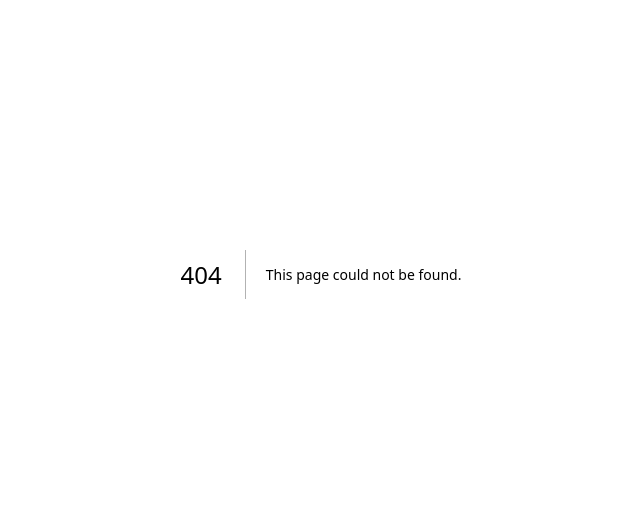
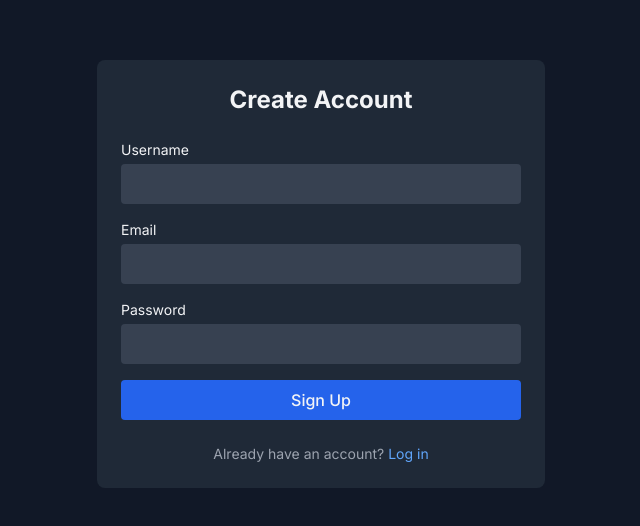
Before and after one commit to CeoSolace/Unfiltereduk, a Next.js app: page /signup in a window 1280 px wide. Before the commit this address had no page. Shown: the part 126-652 px from the top of the page, without its empty margins (319-959 px from the left). Built offline with nearby package versions, Linux system fonts and the light colour scheme.

Commit message:
Create page.tsx

```diff
--- /dev/null
+++ b/app/signup/page.tsx
@@ -0,0 +1,101 @@
+"use client";
+
+import { useState } from 'react';
+import { useRouter } from 'next/navigation';
+
+export default function SignupPage() {
+  const [email, setEmail] = useState('');
+  const [username, setUsername] = useState('');
+  const [password, setPassword] = useState('');
+  const [error, setError] = useState('');
+  const [loading, setLoading] = useState(false);
+  const router = useRouter();
+
+  const handleSubmit = async (e: React.FormEvent) => {
+    e.preventDefault();
+    setError('');
+    setLoading(true);
+
+    const res = await fetch('/api/auth/register', {
+      method: 'POST',
+      headers: { 'Content-Type': 'application/json' },
+      body: JSON.stringify({ email, username, password }),
+    });
+
+    setLoading(false);
+
+    if (res.ok) {
+      router.push('/servers');
+    } else {
+      const data = await res.json();
+      setError(data.error || 'Failed to create account');
+    }
+  };
+
+  return (
+    <div className="min-h-screen flex flex-col items-center justify-center bg-gray-900 p-4">
+      <div className="w-full max-w-md bg-gray-800 rounded-lg p-6">
+        <h1 className="text-2xl font-bold text-center mb-6">Create Account</h1>
+
+        {error && <p className="text-red-400 text-sm mb-4 text-center">{error}</p>}
+
+        <form onSubmit={handleSubmit} className="space-y-4">
+          <div>
+            <label htmlFor="username" className="block text-sm mb-1">Username</label>
+            <input
+              id="username"
+              type="text"
+              value={username}
+              onChange={(e) => setUsername(e.target.value)}
+              className="w-full p-2 bg-gray-700 text-white rounded focus:ring-2 focus:ring-blue-500"
+              required
+              minLength={3}
+            />
+          </div>
+
+          <div>
+            <label htmlFor="email" className="block text-sm mb-1">Email</label>
+            <input
+              id="email"
+              type="email"
+              value={email}
+              onChange={(e) => setEmail(e.target.value)}
+              className="w-full p-2 bg-gray-700 text-white rounded focus:ring-2 focus:ring-blue-500"
+              required
+            />
+          </div>
+
+          <div>
+            <label htmlFor="password" className="block text-sm mb-1">Password</label>
+            <input
+              id="password"
+              type="password"
+              value={password}
+              onChange={(e) => setPassword(e.target.value)}
+              className="w-full p-2 bg-gray-700 text-white rounded focus:ring-2 focus:ring-blue-500"
+              required
+              minLength={8}
+            />
+          </div>
+
+          <button
+            type="submit"
+            disabled={loading}
+            className={`w-full py-2 rounded font-medium ${
+              loading ? 'bg-gray-600 cursor-not-allowed' : 'bg-blue-600 hover:bg-blue-500'
+            }`}
+          >
+            {loading ? 'Creating...' : 'Sign Up'}
+          </button>
+        </form>
+
+        <p className="mt-6 text-center text-gray-400 text-sm">
+          Already have an account?{' '}
+          <a href="/login" className="text-blue-400 hover:underline">
+            Log in
+          </a>
+        </p>
+      </div>
+    </div>
+  );
+}
```
